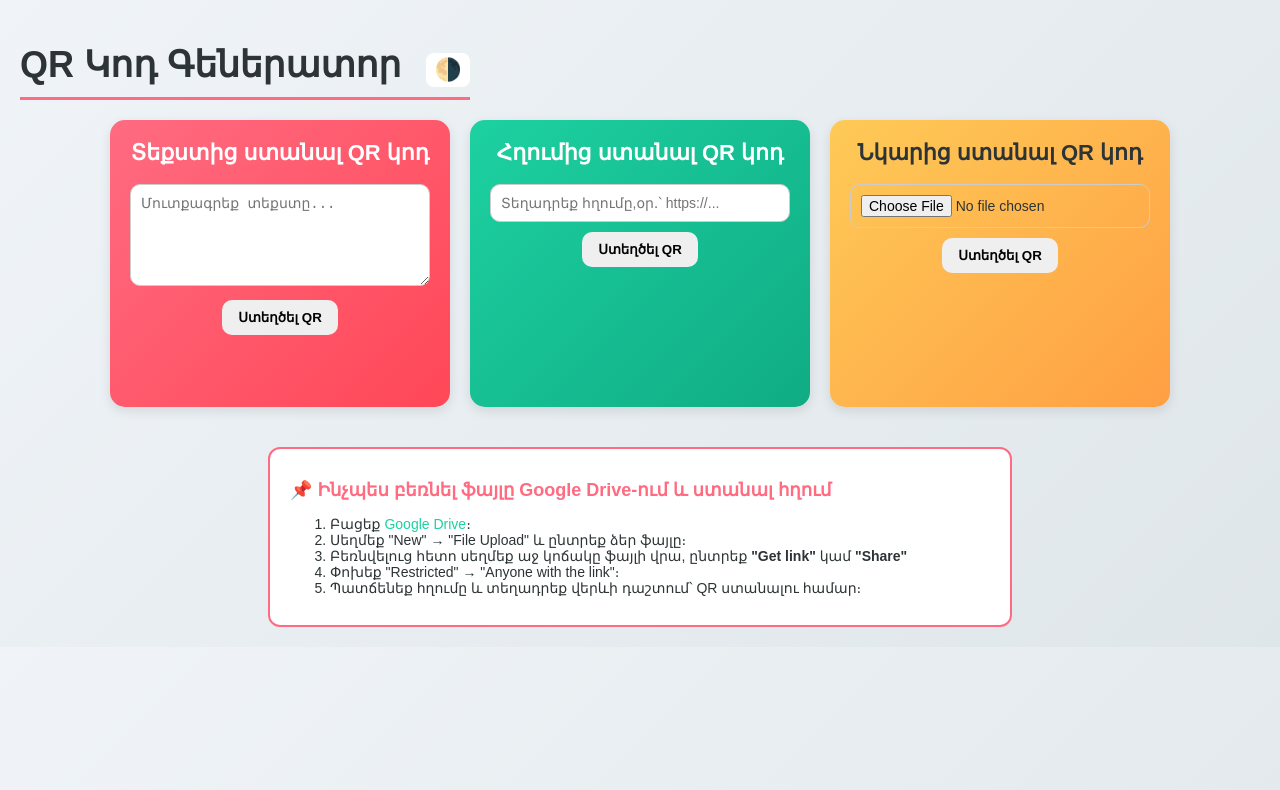
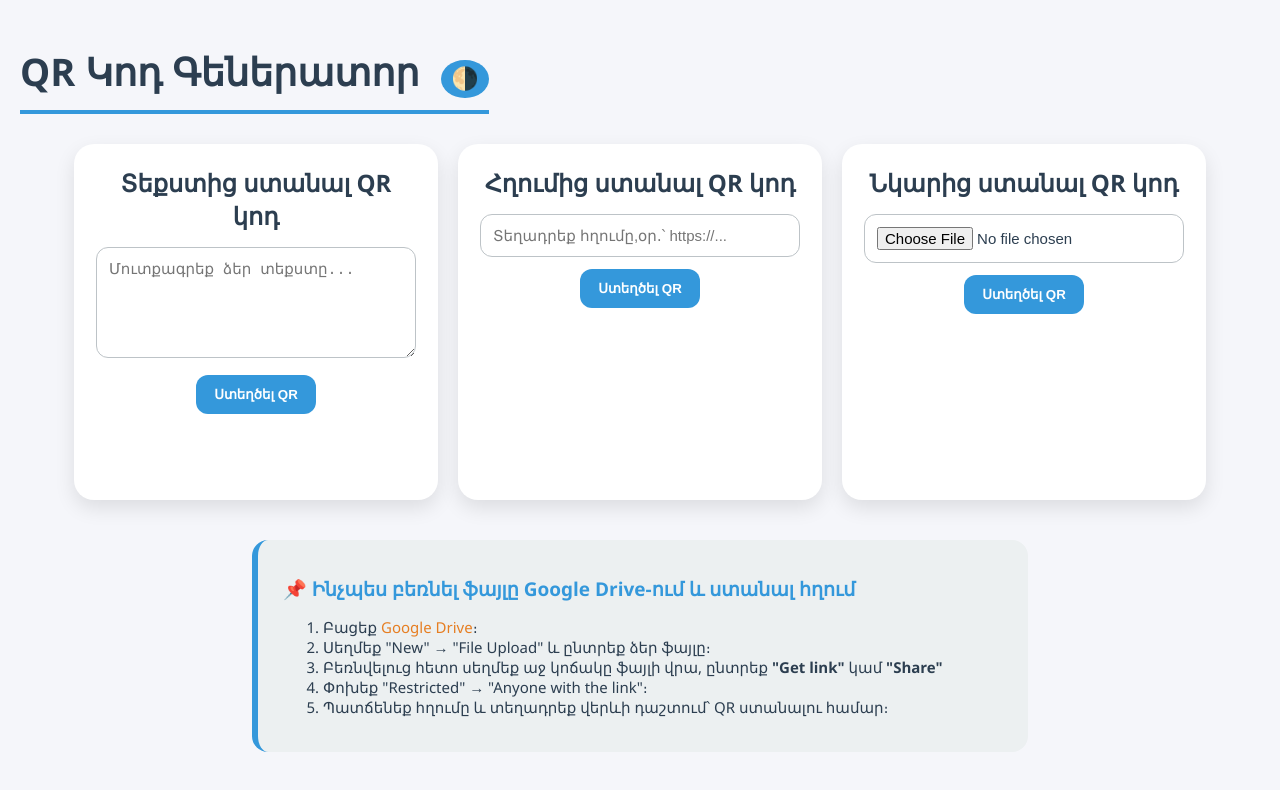
Before and after one commit to dpoc8-armavir/qr-code-generator, a plain HTML site: page index.html in a window 1280 px wide. Drawn offline with Linux system fonts and the light colour scheme.

Commit message:
Update index.html

```diff
--- a/index.html
+++ b/index.html
@@ -5,57 +5,149 @@
 <meta name="viewport" content="width=device-width, initial-scale=1.0">
 <title>QR Կոդ Գեներատոր</title>
 <style>
-body { font-family: Arial, sans-serif; margin:0; padding:20px; background: linear-gradient(135deg,#f0f4f8,#dfe6e9); color:#2d3436; transition:background 0.5s,color 0.5s;}
-h1{text-align:center; font-size:36px; margin-bottom:20px;}
-.container{display:flex; flex-wrap:wrap; justify-content:center; gap:20px;}
-.section{width:300px; padding:20px; border-radius:15px; text-align:center; box-shadow:0 4px 12px rgba(0,0,0,0.1); transition:transform 0.3s,background 0.5s,color 0.5s;}
-.section:hover{transform:translateY(-5px);}
-.section h2{margin-top:0; font-size:22px;}
-.section input, .section textarea{width:100%; padding:10px; border-radius:10px; border:1px solid #ccc; margin-bottom:10px; box-sizing:border-box; font-size:14px;}
-.section button{padding:10px 16px; border-radius:10px; border:none; cursor:pointer; font-weight:bold; transition:background 0.3s,color 0.3s;}
-.qr-container{margin-top:12px; display:flex; flex-direction:column; align-items:center; gap:6px; min-height:40px;}
-.qr-container img{max-width:100%; height:auto; display:block;}
-.section.text{background:linear-gradient(135deg,#ff6b81,#ff4757); color:#fff;}
-.section.link{background:linear-gradient(135deg,#1dd1a1,#10ac84); color:#fff;}
-.section.image{background:linear-gradient(135deg,#feca57,#ff9f43); color:#2d3436;}
-.guide{background:#fff; border:2px solid #ff6b81; padding:15px 20px; max-width:700px; margin:40px auto 0 auto; border-radius:12px; font-size:14px; color:#2d3436; transition:background 0.5s,color 0.5s,border-color 0.5s;}
-.guide h2{color:#ff6b81; font-size:18px;}
-.guide a{color:#1dd1a1; text-decoration:none;}
-.guide a:hover{text-decoration:underline;}
-.section button:hover{background:rgba(255,255,255,0.3); color:#2d3436;}
-body.dark{background:linear-gradient(135deg,#2f3640,#353b48); color:#f5f6fa;}
-body.dark .section.text{background:linear-gradient(135deg,#c23616,#e84118); color:#fff;}
-body.dark .section.link{background:linear-gradient(135deg,#00a8ff,#0097e6); color:#fff;}
-body.dark .section.image{background:linear-gradient(135deg,#fbc531,#e1b12c); color:#2d3436;}
-body.dark .guide{background:#2f3640; color:#f5f6fa; border-color:#00a8ff;}
-body.dark .guide h2{color:#00a8ff;}
-body.dark .guide a{color:#fbc531;}
+body {
+    font-family: "Segoe UI", sans-serif;
+    margin:0;
+    padding:20px;
+    background: #f5f6fa;
+    color:#2c3e50;
+    transition: background 0.5s, color 0.5s;
+}
+h1{
+    text-align:center;
+    font-size:38px;
+    margin-bottom:30px;
+    padding-bottom:12px;
+    border-bottom: 4px solid #3498db;
+    display:inline-block;
+}
+h1 button{
+    margin-left:12px;
+    font-size:22px;
+    padding:6px 10px;
+    border-radius:50%;
+    border:none;
+    cursor:pointer;
+    background:#3498db;
+    color:#fff;
+    transition: transform 0.3s, background 0.3s;
+}
+h1 button:hover{ transform: scale(1.1); background:#2980b9; }
+
+.container{
+    display:flex;
+    flex-wrap:wrap;
+    justify-content:center;
+    gap:20px;
+}
+
+.section{
+    width:320px;
+    padding:22px;
+    border-radius:20px;
+    text-align:center;
+    box-shadow: 0 8px 20px rgba(0,0,0,0.1);
+    transition: transform 0.3s, background 0.5s, color 0.5s;
+    background:#ffffff;
+}
+.section:hover{ transform: translateY(-6px); box-shadow: 0 12px 28px rgba(0,0,0,0.15); }
+.section h2{ margin-top:0; font-size:24px; margin-bottom:15px; color:#2c3e50; }
+
+.section input, .section textarea{
+    width:100%;
+    padding:12px;
+    border-radius:12px;
+    border:1px solid #bdc3c7;
+    margin-bottom:12px;
+    font-size:15px;
+    box-sizing:border-box;
+    transition:border 0.3s;
+}
+.section input:focus, .section textarea:focus{ border-color:#3498db; outline:none; }
+
+.section button{
+    padding:12px 18px;
+    border-radius:12px;
+    border:none;
+    cursor:pointer;
+    font-weight:bold;
+    background:#3498db;
+    color:#fff;
+    transition: all 0.3s ease;
+}
+.section button:hover{ background:#2980b9; transform: scale(1.05); }
+
+.qr-container{
+    margin-top:14px;
+    display:flex;
+    flex-direction:column;
+    align-items:center;
+    gap:8px;
+    min-height:50px;
+}
+.qr-container img{
+    max-width:100%;
+    height:auto;
+    display:block;
+    border-radius:12px;
+    transition: transform 0.3s;
+}
+.qr-container img:hover{ transform: scale(1.05); }
+
+.guide{
+    background:#ecf0f1;
+    border-left:6px solid #3498db;
+    padding:20px 25px;
+    max-width:720px;
+    margin:40px auto 0 auto;
+    border-radius:16px;
+    font-size:15px;
+    color:#2c3e50;
+}
+.guide h2{ color:#3498db; font-size:19px; margin-bottom:12px; }
+.guide a{ color:#e67e22; text-decoration:none; }
+.guide a:hover{ text-decoration:underline; }
+
+body.dark{
+    background:#2c3e50;
+    color:#ecf0f1;
+}
+body.dark h1{ border-bottom-color:#e67e22; color:#ecf0f1; }
+body.dark h1 button{ background:#e67e22; }
+body.dark h1 button:hover{ background:#d35400; }
+body.dark .section{ background:#34495e; color:#ecf0f1; }
+body.dark .section input, .dark .section textarea{ background:#2c3e50; color:#ecf0f1; border-color:#95a5a6; }
+body.dark .section button{ background:#e67e22; color:#fff; }
+body.dark .section button:hover{ background:#d35400; }
+body.dark .guide{ background:#34495e; border-left-color:#e67e22; color:#ecf0f1; }
+body.dark .guide h2{ color:#e67e22; }
+body.dark .guide a{ color:#f1c40f; }
 </style>
 </head>
 <body>
 
-<h1 style="text-align:center; font-size:36px; margin-bottom:20px; border-bottom:3px solid #ff6b81; display:inline-block; padding-bottom:10px;">
-  QR Կոդ Գեներատոր
-  <button onclick="toggleTheme()" title="Փոխել թեման" style="margin-left:15px; font-size:22px; padding:4px 8px; border-radius:8px; border:none; cursor:pointer; background:#fff;">🌗</button>
+<h1>
+QR Կոդ Գեներատոր
+<button onclick="toggleTheme()" title="Փոխել թեման">🌗</button>
 </h1>
 
 <div class="container">
   <div class="section text">
     <h2>Տեքստից ստանալ QR կոդ</h2>
-    <textarea id="text" placeholder="Մուտքագրեք տեքստը..." rows="5"></textarea>
+    <textarea id="text" placeholder="Մուտքագրեք ձեր տեքստը..." rows="5"></textarea>
     <button onclick="generateQRCode('text')">Ստեղծել QR</button>
     <div id="qr-text" class="qr-container"></div>
   </div>
 
   <div class="section link">
-    <h2>Հղումից ստանալ QR կոդ</h2>
+    <h2>Հղումից ստանալ  QR կոդ</h2>
     <input type="text" id="link" placeholder="Տեղադրեք հղումը,օր․՝ https://..." />
     <button onclick="generateQRCode('link')">Ստեղծել QR</button>
     <div id="qr-link" class="qr-container"></div>
   </div>
 
   <div class="section image">
-    <h2>Նկարից ստանալ QR կոդ</h2>
+    <h2>Նկարից ստանալ  QR կոդ</h2>
     <input type="file" id="image" accept="image/*" />
     <button onclick="generateQRCode('image')">Ստեղծել QR</button>
     <div id="qr-image" class="qr-container"></div>
@@ -85,8 +177,6 @@ function generateQRCode(type){
         value = document.getElementById("text").value.trim();
         containerId = "qr-text";
         if(!value){ alert("Խնդրում ենք լրացնել տեքստը։"); return; }
-        value = encodeURIComponent(value);
-        value = "data:text/plain;charset=utf-8," + value;
     } else if(type==='link'){
         value = document.getElementById("link").value.trim();
         containerId = "qr-link";
```
